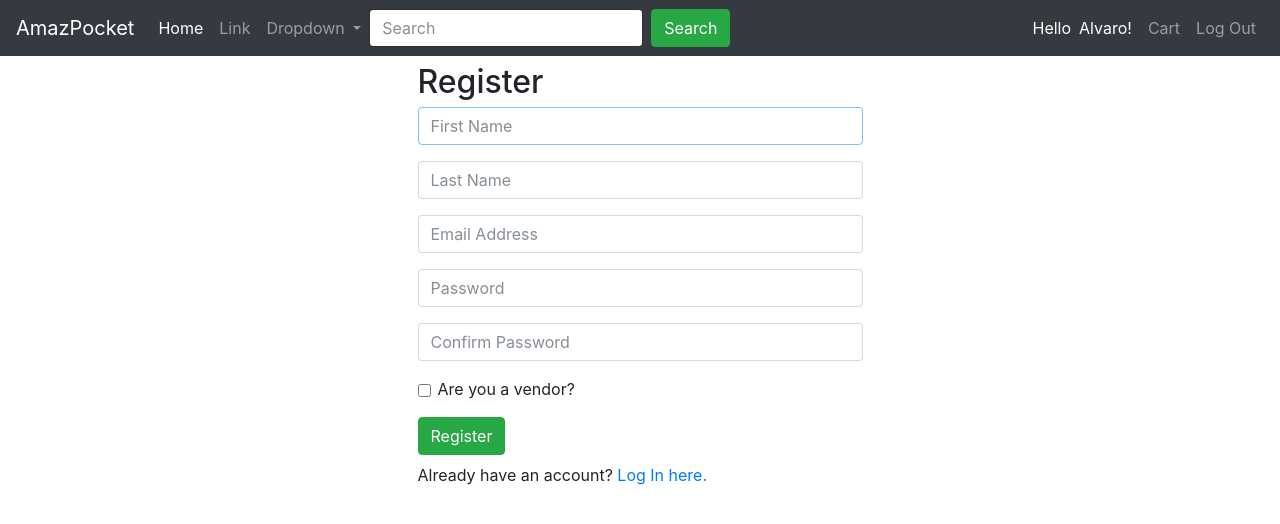
After one commit to Alven08/CSCIE-E-33a, a Django app: template AmazPocket/templates/AmazPocket/register.html in a window 1280 px wide. The commit adds this page. Shown: the top 524 px of the page. Run offline with Django 5.2, Linux system fonts and the light colour scheme; the template is opened without the code that fills it, so the values that code supplies are empty; a user stored in the database is signed in; some libraries are stand-ins or nearby versions.

Commit message:
logout, login, register features

```diff
--- a/AmazPocket/models.py
+++ b/AmazPocket/models.py
@@ -5,7 +5,7 @@ from django.db import models
 # Create your models here.
 class User(AbstractUser):
     is_vendor = models.BooleanField(default=False)
-    vendor_name = models.CharField(max_length=255)
+    vendor_name = models.CharField(max_length=255, null=True)
 
     def serialize(self):
         return {
@@ -13,6 +13,7 @@ class User(AbstractUser):
             "first_name": self.first_name,
             "last_name": self.last_name,
             "vendor_name": self.vendor_name,
+            "is_vendor": self.is_vendor,
             "email": self.email
         }
 
--- /dev/null
+++ b/AmazPocket/static/AmazPocket/register.js
@@ -0,0 +1,32 @@
+// function App() {
+//     const [vendorChecked, setVendorChecked] = React.useState(false);
+//     const [vendorName, setVendorName] = React.useState(null);
+//
+//     return (
+//         <div>
+//             <div class="form-group">
+//                 <input class="vendor-input" type="checkbox" name="vendor" checked={vendorChecked}
+//                     onChange={(e) => setVendorChecked(e.target.checked)} />
+//                 <label class="m-b-0 form-check-label" for="vendor">Are you a vendor?</label>
+//             </div>
+//
+//             {vendorChecked &&
+//                 <div class="form-group">
+//                     <input className="form-control" type="text" name="vendor_name" placeholder="Vendor Name"
+//                            value={vendorName}
+//                            onChange={(e) =>  setVendorChecked(e.target.value)}/>
+//                 </div>
+//             }
+//         </div>
+//     );
+// }
+//
+// ReactDOM.render(<App/>, document.querySelector("#vendor-inputs"));
+
+function changeVendorCheckbox(target) {
+    const vendor_name_input = document.querySelector('#vendor-name');
+    if (target.checked == true)
+        vendor_name_input.style.display = "block";
+    else
+        vendor_name_input.style.display = "none";
+}
--- a/AmazPocket/static/AmazPocket/styles.css
+++ b/AmazPocket/static/AmazPocket/styles.css
@@ -5,6 +5,19 @@
 
 .m-b-1{
     margin-bottom: 0.5rem;
+}
+
+.m-b-0 {
+    margin-bottom: 0;
+}
+
+.inline {
+    display: inline-block;
+}
+
+.text-default {
+    color: white;
+    display: inline-block;
 }
 
 /* Buttons' styles */
@@ -17,3 +30,9 @@
 .btn:hover {
     background-color: #093e15;
 }
+
+/* Register page */
+.vendor-input {
+    position: absolute;
+    margin-top: .4rem;
+}
--- a/AmazPocket/templates/AmazPocket/layout.html
+++ b/AmazPocket/templates/AmazPocket/layout.html
@@ -33,7 +33,7 @@
         <div class="collapse navbar-collapse" id="navbarSupportedContent">
             <ul class="navbar-nav mr-auto">
                 <li class="nav-item active">
-                    <a class="nav-link" href="#">Home <span class="sr-only">(current)</span></a>
+                    <a class="nav-link" href="{% url 'index' %}">Home <span class="sr-only">(current)</span></a>
                 </li>
                 <li class="nav-item">
                     <a class="nav-link" href="#">Link</a>
@@ -57,17 +57,17 @@
             <ul class="navbar-nav">
                  {% if user.is_authenticated %}
                     <li class="nav-item active">
-                        <a class="nav-link" href="{% url 'profile' %}">Username <span class="sr-only">(current)</span></a>
+                        <span class="text-default">Hello</span><a class="nav-link inline" href="{% url 'profile' %}">{{ user.first_name }}! <span class="sr-only">(current)</span></a>
                     </li>
                     <li class="nav-item">
                         <a class="nav-link" href="#">Cart</a>
                     </li>
                     <li class="nav-item">
-                        <a class="nav-link" href="{% url 'logout' %}">log Out</a>
+                        <a class="nav-link" href="{% url 'logout' %}">Log Out</a>
                     </li>
                 {% else %}
                     <li class="nav-item">
-                        <a class="nav-link" href="{% url 'login' %}">log In</a>
+                        <a class="nav-link" href="{% url 'login' %}">Log In</a>
                     </li>
                     <li class="nav-item">
                         <a class="nav-link" href="{% url 'register' %}">Register</a>
--- a/AmazPocket/templates/AmazPocket/login.html
+++ b/AmazPocket/templates/AmazPocket/login.html
@@ -13,7 +13,7 @@
                 <form action="{% url 'login' %}" method="POST">
                     {% csrf_token %}
                     <div class="form-group">
-                        <input autofocus class="form-control" type="text" name="username" placeholder="Username">
+                        <input autofocus class="form-control" type="text" name="email" placeholder="Email">
                     </div>
                     <div class="form-group">
                         <input class="form-control" type="password" name="password" placeholder="Password">
--- /dev/null
+++ b/AmazPocket/templates/AmazPocket/register.html
@@ -0,0 +1,50 @@
+{% extends "AmazPocket/layout.html" %}
+{% load static %}
+
+{% block body %}
+    <div class="container">
+        <div class="row justify-content-md-center">
+            <div class="col-md-5">
+                <h2 class="m-t-1">Register</h2>
+
+                {% if message %}
+                    <div>{{ message }}</div>
+                {% endif %}
+
+                <form action="{% url 'register' %}" method="POST">
+                    {% csrf_token %}
+                    <div class="form-group">
+                        <input class="form-control" autofocus type="text" name="firstname" placeholder="First Name">
+                    </div>
+                    <div class="form-group">
+                        <input class="form-control" autofocus type="text" name="lastname" placeholder="Last Name">
+                    </div>
+                    <div class="form-group">
+                        <input class="form-control" type="email" name="email" placeholder="Email Address">
+                    </div>
+                    <div class="form-group">
+                        <input class="form-control" type="password" name="password" placeholder="Password">
+                    </div>
+                    <div class="form-group">
+                        <input class="form-control" type="password" name="confirmation" placeholder="Confirm Password">
+                    </div>
+                    <div class="form-group">
+                        <input class="vendor-input" type="checkbox" name="vendor"
+                            onChange="changeVendorCheckbox(this)" />
+                        <label class="m-b-0 form-check-label" for="vendor">Are you a vendor?</label>
+                    </div>
+                    <div id="vendor-name" class="form-group" style="display:none">
+                        <input class="form-control" type="text" name="vendor_name" placeholder="Vendor Name"/>
+                    </div>
+                    <input class="btn btn-primary" type="submit" value="Register">
+                </form>
+
+                <p class="m-t-1">Already have an account? <a href="{% url 'login' %}">Log In here.</a></p>
+            </div>
+        </div>
+    </div>
+{% endblock %}
+
+{% block script %}
+    <script type="text/babel" src="{% static 'AmazPocket/register.js' %}"></script>
+{% endblock %}
```
Also changed, not shown: AmazPocket/views.py (+31 -3 lines), AmazPocket/migrations/0002_alter_user_vendor_name.py (added), db.sqlite3.
